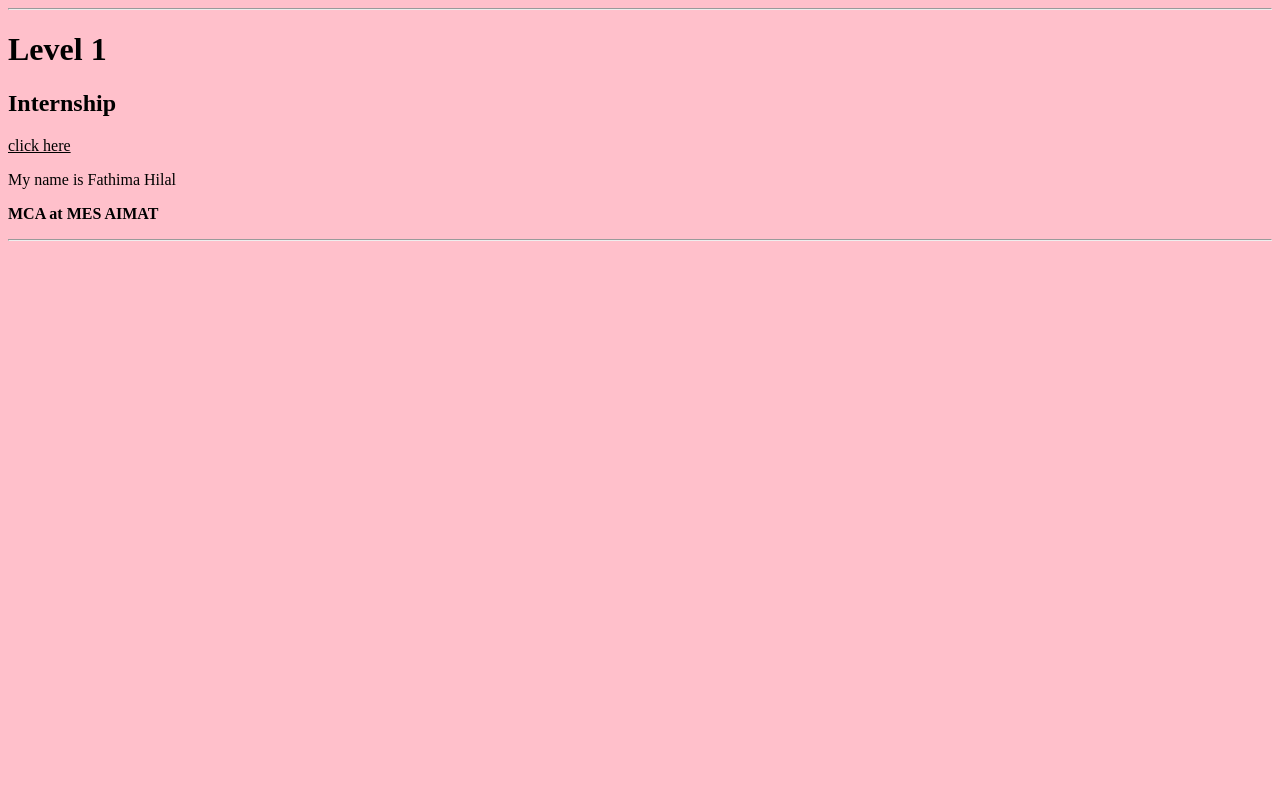
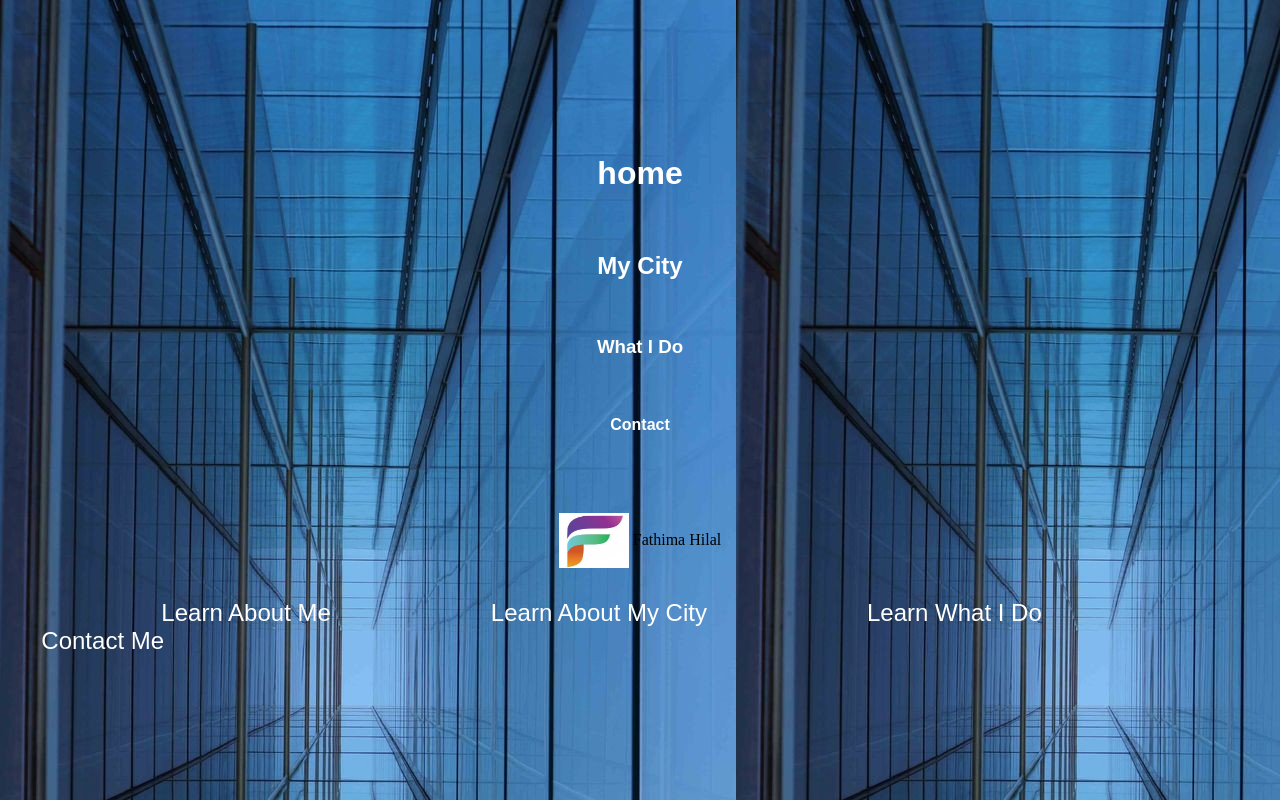
Before and after one commit to fathimahilal/fathimahilal.github.io, a plain HTML site: page index.html in a window 1280 px wide. Drawn offline with Linux system fonts and the light colour scheme.

Commit message:
new index

```diff
--- a/index.html
+++ b/index.html
@@ -1,14 +1,43 @@
 <html>
 <head>
-<title>S2C INTERN</title>
+<title>task 003</title>
 </head>
-<body BGCOLOR="pink">
-<hr>
-<H1>Level 1</H1>
-<H2>Internship</H2>
-<u>click here</u>
-<P> My name is Fathima Hilal
-<P> <B>MCA at MES AIMAT</B>
-<hr>
+<body background="7fccc98c06aba3b8a1e92042f52b78a4.jpg">
+    <div>
+        <center>
+            <font size="3" face="arial" color="white">
+                <br><br><br><br><br><br><br>
+                <h1>home</h1>&nbsp;&nbsp;
+                <h2>My City</h2>&nbsp;&nbsp;
+                <h3>What I Do</h3>&nbsp;&nbsp;
+                <h4>Contact</h4>&nbsp;&nbsp;
+            </font>
+        </center>
+    </div>
+    <br>
+    <div>
+        <center>
+            &nbsp;
+            <table>
+                <tbody align="left" valign="down">
+                    <font size="20">
+                    <td><img src="8266afd59e5dbcd0f732de33b3235c71.jpg" alt="logo" width="70" height="55"></td>
+                    <td> </p>Fathima Hilal </p></td>
+                </font>
+                 </tbody>
+            </table>
+        </center>
+    </div>
+<div>
+    <left>
+        <font size="5" face="arial" color="white">
+            <br>
+            &nbsp;&nbsp;&nbsp;&nbsp;&nbsp; &nbsp;&nbsp;&nbsp;&nbsp;&nbsp; &nbsp;&nbsp;&nbsp;&nbsp;&nbsp; &nbsp;&nbsp;&nbsp;&nbsp;&nbsp;Learn About Me
+            &nbsp;&nbsp;&nbsp;&nbsp;&nbsp; &nbsp;&nbsp;&nbsp;&nbsp;&nbsp; &nbsp;&nbsp;&nbsp;&nbsp;&nbsp; &nbsp;&nbsp;&nbsp;&nbsp;&nbsp;Learn About My City
+            &nbsp;&nbsp;&nbsp;&nbsp;&nbsp; &nbsp;&nbsp;&nbsp;&nbsp;&nbsp; &nbsp;&nbsp;&nbsp;&nbsp;&nbsp; &nbsp;&nbsp;&nbsp;&nbsp;&nbsp;Learn What I Do
+            &nbsp;&nbsp;&nbsp;&nbsp;&nbsp; &nbsp;&nbsp;&nbsp;&nbsp;&nbsp; &nbsp;&nbsp;&nbsp;&nbsp;&nbsp; &nbsp;&nbsp;&nbsp;&nbsp;&nbsp;Contact Me
+        </font>
+            </left>
+</div>
 </body>
 </html>
```
Also changed, not shown: 7fccc98c06aba3b8a1e92042f52b78a4.jpg (added), 8266afd59e5dbcd0f732de33b3235c71.jpg (added).
